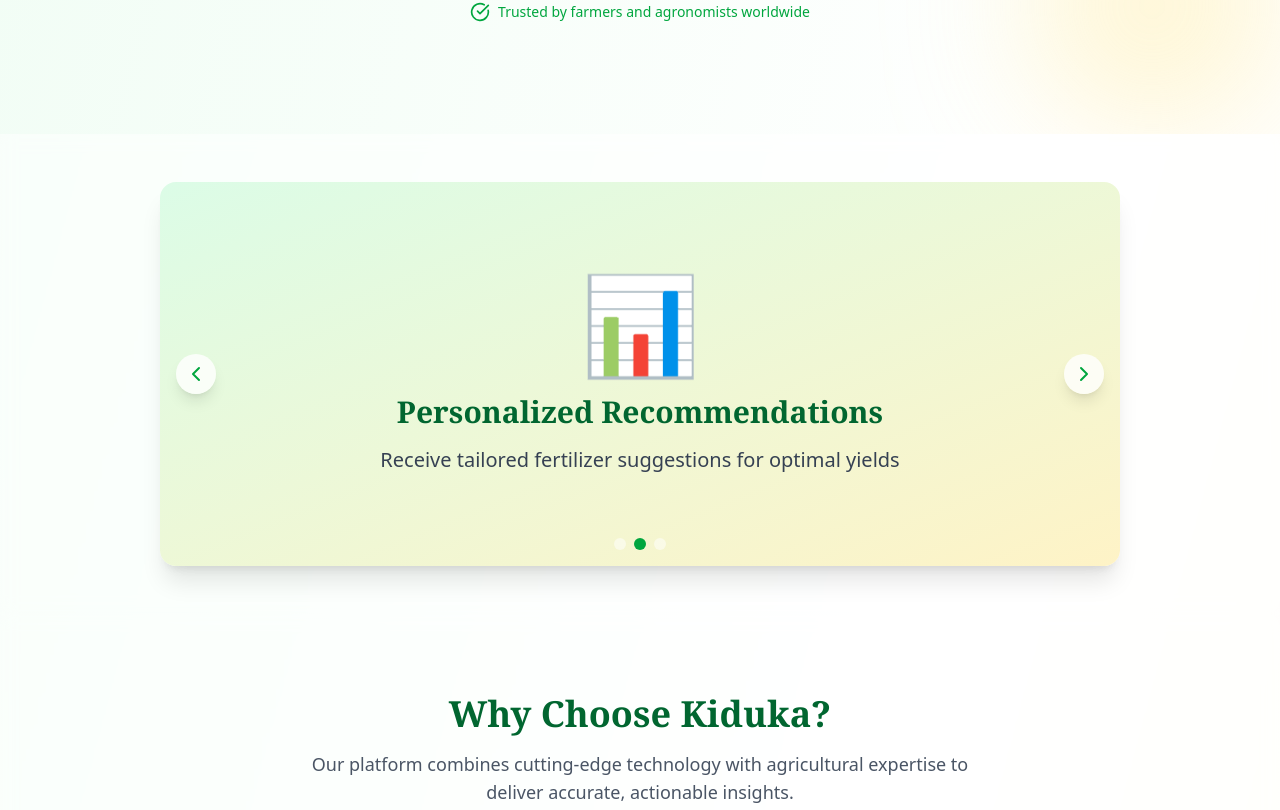
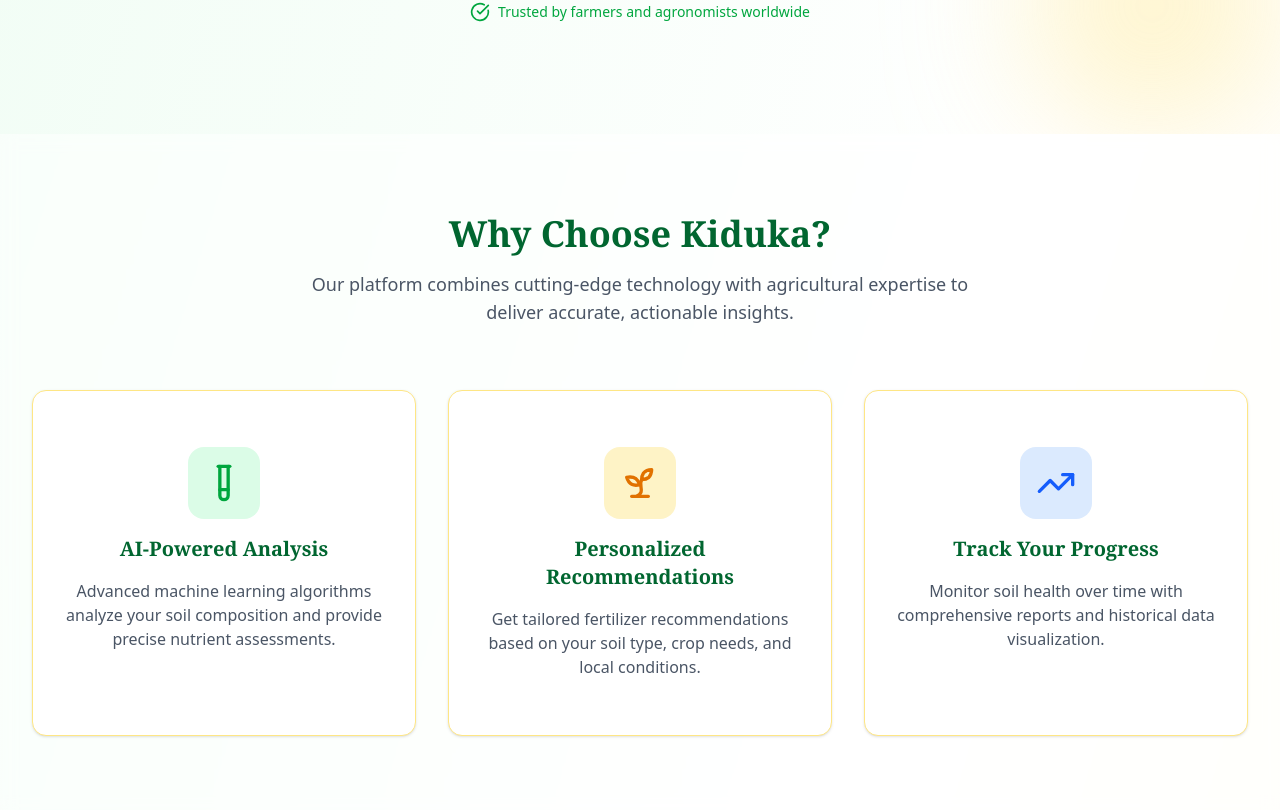
Before and after one commit to oscar066/Kiduka, a Next.js app in the folder client/kiduka-app/: page / in a window 1280 px wide. Shown: the part 630-1440 px from the top of the page. Built offline with nearby package versions, Linux system fonts and the light colour scheme.

Commit message:
:construction: Remove the courosel from the landing page

```diff
--- a/client/kiduka-app/src/app/components/landing/LandingPage.tsx
+++ b/client/kiduka-app/src/app/components/landing/LandingPage.tsx
@@ -13,20 +13,14 @@
   TrendingUp,
   Menu,
   X,
-  ChevronLeft,
-  ChevronRight,
   Star,
   Quote,
-  ChevronDown,
-  Mail,
-  Phone,
-  MapPin as MapPinIcon
+  ChevronDown
 } from "lucide-react";
 
 export default function LandingPage() {
   const [isMenuOpen, setIsMenuOpen] = useState(false);
   const [isScrolled, setIsScrolled] = useState(false);
-  const [currentSlide, setCurrentSlide] = useState(0);
   const [openFAQ, setOpenFAQ] = useState<number | null>(null);
 
   // Handle scroll for navbar background
@@ -38,13 +32,7 @@
     return () => window.removeEventListener("scroll", handleScroll);
   }, []);
 
-  // Auto-play carousel
-  useEffect(() => {
-    const timer = setInterval(() => {
-      setCurrentSlide((prev) => (prev + 1) % carouselItems.length);
-    }, 5000);
-    return () => clearInterval(timer);
-  }, []);
+
 
   // Smooth scroll to section
   const scrollToSection = (sectionId: string) => {
@@ -55,23 +43,7 @@
     }
   };
 
-  const carouselItems = [
-    {
-      title: "Accurate Soil Analysis",
-      description: "Get precise nutrient assessments powered by AI technology",
-      image: "🌱",
-    },
-    {
-      title: "Personalized Recommendations",
-      description: "Receive tailored fertilizer suggestions for optimal yields",
-      image: "📊",
-    },
-    {
-      title: "Track Your Progress",
-      description: "Monitor soil health improvements over time",
-      image: "📈",
-    },
-  ];
+
 
   const testimonials = [
     {
@@ -122,7 +94,7 @@
   ];
 
   return (
-    <div className="min-h-screen bg-gradient-to-br from-green-50 via-white to-amber-50">
+    <div className="min-h-screen bg-gradient-to-br from-green-50 via-white to-amber-50" suppressHydrationWarning>
       {/* Sticky Navigation Bar */}
       <nav className={`fixed top-0 left-0 right-0 z-50 transition-all duration-300 ${
         isScrolled ? "bg-white shadow-md" : "bg-white/80 backdrop-blur-sm"
@@ -259,54 +231,7 @@
         <div className="absolute bottom-0 right-0 w-64 h-64 bg-amber-200 rounded-full mix-blend-multiply filter blur-3xl opacity-20 animate-pulse delay-1000"></div>
       </section>
 
-      {/* Carousel Section */}
-      <section className="py-12 bg-white/50 backdrop-blur-sm">
-        <div className="max-w-5xl mx-auto px-4 sm:px-6 lg:px-8">
-          <div className="relative bg-gradient-to-br from-green-100 to-amber-100 rounded-2xl overflow-hidden shadow-xl">
-            <div className="relative h-96 flex items-center justify-center">
-              {carouselItems.map((item, index) => (
-                <div
-                  key={index}
-                  className={`absolute inset-0 flex flex-col items-center justify-center p-8 transition-opacity duration-500 ${
-                    index === currentSlide ? "opacity-100" : "opacity-0"
-                  }`}
-                >
-                  <div className="text-8xl mb-6">{item.image}</div>
-                  <h3 className="text-3xl font-serif font-bold text-green-800 mb-4">{item.title}</h3>
-                  <p className="text-xl text-gray-700 text-center max-w-2xl">{item.description}</p>
-                </div>
-              ))}
-            </div>
 
-            {/* Carousel Controls */}
-            <button
-              onClick={() => setCurrentSlide((prev) => (prev - 1 + carouselItems.length) % carouselItems.length)}
-              className="absolute left-4 top-1/2 -translate-y-1/2 p-2 bg-white/80 rounded-full shadow-lg hover:bg-white transition-colors"
-            >
-              <ChevronLeft className="h-6 w-6 text-green-600" />
-            </button>
-            <button
-              onClick={() => setCurrentSlide((prev) => (prev + 1) % carouselItems.length)}
-              className="absolute right-4 top-1/2 -translate-y-1/2 p-2 bg-white/80 rounded-full shadow-lg hover:bg-white transition-colors"
-            >
-              <ChevronRight className="h-6 w-6 text-green-600" />
-            </button>
-
-            {/* Carousel Indicators */}
-            <div className="absolute bottom-4 left-1/2 -translate-x-1/2 flex space-x-2">
-              {carouselItems.map((_, index) => (
-                <button
-                  key={index}
-                  onClick={() => setCurrentSlide(index)}
-                  className={`w-3 h-3 rounded-full transition-colors ${
-                    index === currentSlide ? "bg-green-600" : "bg-white/50"
-                  }`}
-                />
-              ))}
-            </div>
-          </div>
-        </div>
-      </section>
 
       {/* Features Section */}
       <section id="features" className="py-20 bg-white/50 backdrop-blur-sm">
```
